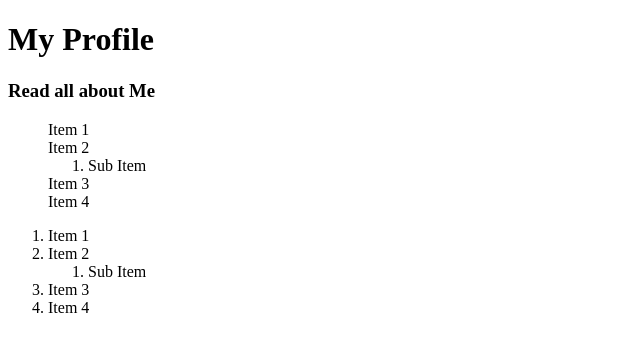
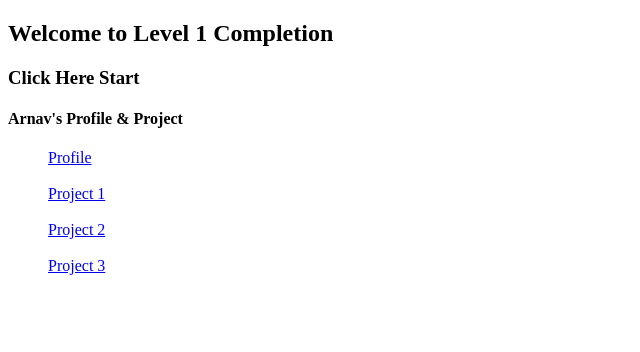
Before and after one commit to mobsapp/theweb, a plain HTML site: page sample.html in a window 1280 px wide. Shown: the whole page, without its empty margins (0-640 px from the left). Drawn offline with Linux system fonts and the light colour scheme.

Commit message:
added code

```diff
--- a/sample.html
+++ b/sample.html
@@ -2,43 +2,35 @@
 <html>
 <head>
 <title>My First Page</title>
+<link rel='stylesheet' href='main.css'/>
+<script src="code.js"></script>
+
 </head>
+<body>
 
-<body>
-<header>
-<h1> My Profile </h1>
-<div>
-<h3> Read all about Me </h3>
-
-<ul style="list-style-type:none; ">
-<li>Item 1</li>
-<li>Item 2 </li>
-<ol>
-	<li>Sub Item</li>
-</ol>
-<li>Item 3</li>
-<li>Item 4</li>
-</ul>
+<header id="titlepart">
+<h2 id="hello" > Welcome to Level 1 Completion </h2>
+</header>
+<h3 id="changename" onclick="askname()">Click Here Start</h3>
 
 
-<ol>
-<li>Item 1</li>
-<li>Item 2 </li>
-<ol>
-	<li>Sub Item</li>
-</ol>
-<li>Item 3</li>
-<li>Item 4</li>
-</ol>
+<p id="demo"> </p>
 
-</div>
-</header>
-<div>
+<div id="setprofile">
+<h4> Arnav's Profile & Project </h4>
 
+<ul class="backStyle" style="list-style-type:none;">
+<a href="https://campk12.com/profile/arnav17"><li>Profile</li></a>
+<br>
+<a href="https://campk12.com/project/arnav17/my-first-website"><li>Project 1</li></a>
+<br>
+<a href="https://campk12.com/project/arnav17/session-six-css-formating"><li>Project 2</li></a>
+<br>
+<a href="https://campk12.com/project/arnav17/css-selectors"><li>Project 3</li></a>
 
+</ul>
 
 </div>
 
 </body>
-
 </html>
```
